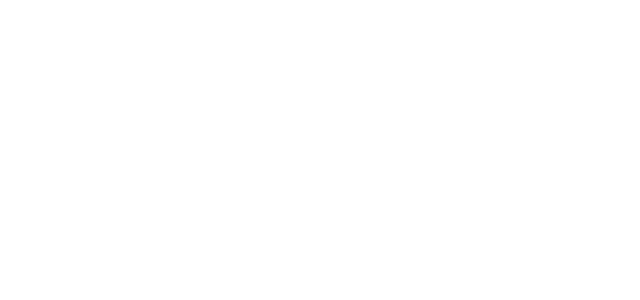
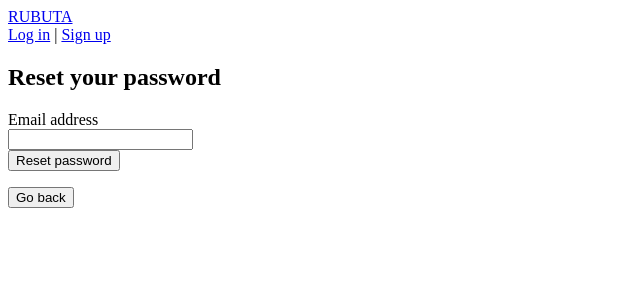
Before and after one commit to angelokezimana/rubuta-frontend, a Vue app: page /reset-password in a window 1280 px wide. Before the commit this address led to /login. Shown: the top 300 px of the page, without its empty margins (0-640 px from the left). Built offline with nearby package versions, Linux system fonts and the light colour scheme.

Commit message:
feat: add ResetPassword.vue

```diff
--- a/src/router/index.js
+++ b/src/router/index.js
@@ -1,27 +1,44 @@
 import { createRouter, createWebHistory } from 'vue-router'
-import Login from '/src/views/Login.vue'
-import SignUp from '/src/views/SignUp.vue'
-import Profile from '/src/views/Profile.vue'
-import { ACCESS_TOKEN, REFRESH_TOKEN } from '../services/api/auth'
+import HomePage from '/src/views/HomePage.vue'
 import { useAuthStore } from '../store'
-
-const PUBLIC_PATHS = ['/login', '/sign-up']
 
 const routes = [
     {
+        path: '/',
+        name: 'Home',
+        component: HomePage,
+    },
+    {
         path: '/login',
         name: 'Login',
-        component: Login,
+        component: () => import('/src/views/LogIn.vue'),
+        meta: {
+            requiresGuest: true,
+        },
     },
     {
         path: '/sign-up',
         name: 'SignUp',
-        component: SignUp,
+        component: () => import('/src/views/SignUp.vue'),
+        meta: {
+            requiresGuest: true,
+        },
+    },
+    {
+        path: '/reset-password',
+        name: 'ResetPassword',
+        component: () => import('/src/views/ResetPassword.vue'),
+        meta: {
+            requiresGuest: true,
+        },
     },
     {
         path: '/profile',
         name: 'Profile',
-        component: Profile,
+        component: () => import('/src/views/UserProfile.vue'),
+        meta: {
+            requiresAuth: true,
+        },
     },
 ]
 
@@ -30,20 +47,15 @@
     routes,
 })
 
-const unAuthenticatedAndPrivatePage = (path) =>
-    !PUBLIC_PATHS.includes(path) &&
-    !(ACCESS_TOKEN in window.localStorage) &&
-    !(REFRESH_TOKEN in window.localStorage)
-
-router.beforeEach((to, from, next) => {
+router.beforeEach((to, from) => {
     const authStore = useAuthStore()
 
-    if (unAuthenticatedAndPrivatePage(to.path)) {
-        //authStore.returnUrl = to.fullPath
-        authStore.user = null
-        next('/login')
-    }else{
-        next()
+    if (to.meta.requiresAuth && !authStore.currentUser) {
+        return { name: 'Login', query: { redirect: to.fullPath } }
+    }
+
+    if (to.meta.requiresGuest && authStore.currentUser) {
+        return { name: 'Home' }
     }
 })
 
--- /dev/null
+++ b/src/views/ResetPassword.vue
@@ -0,0 +1,59 @@
+<script setup>
+import { ref } from 'vue'
+import { useRouter } from 'vue-router'
+import { tokenRequest } from '../services/api/auth'
+
+const router = useRouter()
+
+const email = ref('')
+const errors = ref('')
+
+const submitForm = async () => {
+    try {
+        await tokenRequest.post('/api/v1/users/reset_password/', {
+            email: email.value,
+        })
+        router.push({
+            name: 'Login',
+        })
+    } catch (error) {
+        errors.value = error.response.data
+    }
+}
+</script>
+
+<template>
+    <div>
+        <div>
+            <h2>Reset your password</h2>
+        </div>
+
+        <div>
+            <ul v-if="errors" style="color: rgb(214, 16, 16)">
+                <li v-for="(value, index) in errors" :key="index">
+                    {{ index.charAt(0).toUpperCase() + index.slice(1) }} : {{ value }}
+                </li>
+            </ul>
+            <form @submit.prevent="submitForm">
+                <div>
+                    <label for="email">Email address</label>
+                    <div>
+                        <input
+                            id="email"
+                            v-model="email"
+                            name="email"
+                            type="email"
+                            autocomplete="email"
+                            required=""
+                        />
+                    </div>
+                </div>
+
+                <div>
+                    <button type="submit">Reset password</button>
+                </div>
+            </form>
+            <p><button @click="$router.back()">Go back</button></p>
+        </div>
+    </div>
+</template>
```
